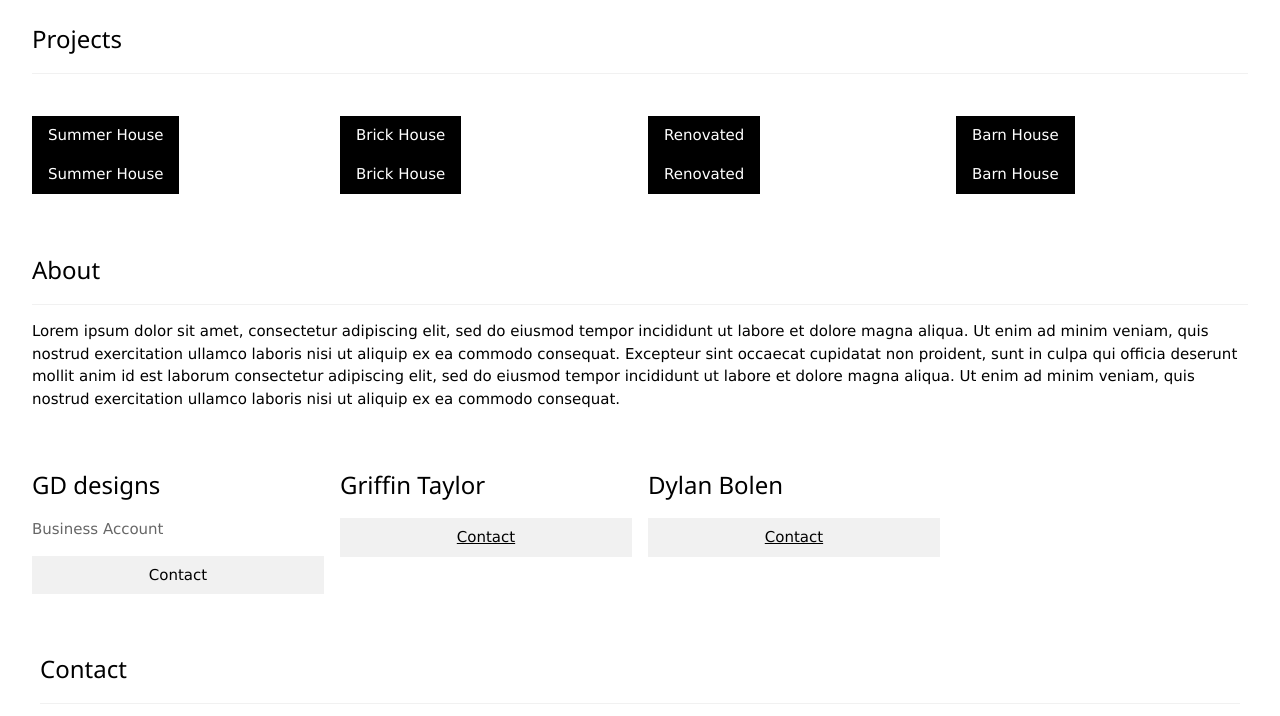
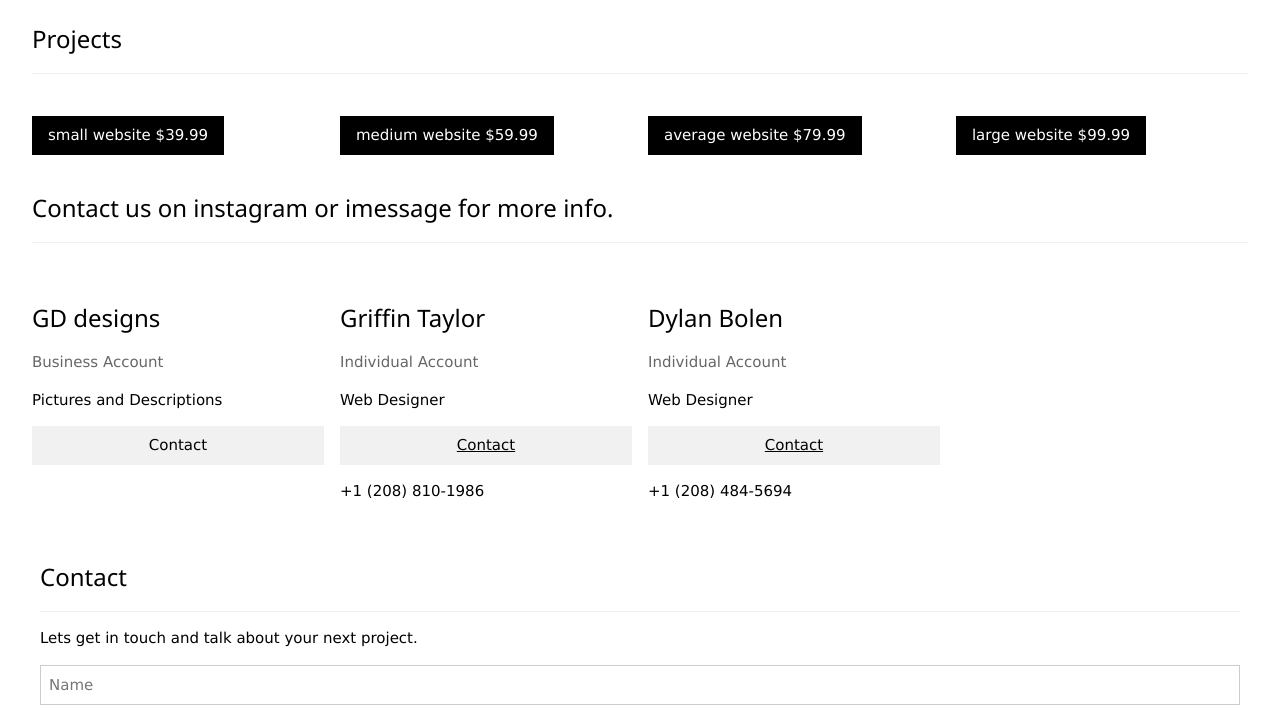
Before and after one commit to GDdesigns1/GD, a plain HTML site: page index.html in a window 1280 px wide. Shown: the part 68-784 px from the top of the page. Drawn offline with nearby package versions, Linux system fonts and the light colour scheme.

Commit message:
Update index.html

```diff
--- a/index.html
+++ b/index.html
@@ -23,9 +23,9 @@
 
 <!-- Header -->
 <header class="w3-display-container w3-content w3-wide" style="max-width:1500px;" id="home">
-  <img class="w3-image" src="/w3images/architect.jpg" alt="Architecture" width="1500" height="800">
+  <img class="w3-image" src="logo.PNG" alt="Architecture" width="1500" height="800">
   <div class="w3-display-middle w3-margin-top w3-center">
-    <h1 class="w3-xxlarge w3-text-white"><span class="w3-padding w3-black w3-opacity-min"><b>BR</b></span> <span class="w3-hide-small w3-text-light-grey">Web Designers</span></h1>
+    <h1 class="w3-xxlarge w3-text-white"><span class="w3-padding w3-black w3-opacity-min"><b>GD designs</b></span> <span class="w3-hide-small w3-text-light-grey">Web Designers</span></h1>
   </div>
 </header>
 
@@ -38,65 +38,38 @@
   </div>
 
   <div class="w3-row-padding">
+
     <div class="w3-col l3 m6 w3-margin-bottom">
       <div class="w3-display-container">
-        <div class="w3-display-topleft w3-black w3-padding">Summer House</div>
-        <img src="/w3images/house5.jpg" alt="House" style="width:100%">
+        <div class="w3-display-topleft w3-black w3-padding">small website $39.99</div>
+       </div>
+
+    </div>
+    <div class="w3-col l3 m6 w3-margin-bottom">
+      <div class="w3-display-container">
+        <div class="w3-display-topleft w3-black w3-padding">medium website $59.99</div>
+
+
       </div>
     </div>
     <div class="w3-col l3 m6 w3-margin-bottom">
       <div class="w3-display-container">
-        <div class="w3-display-topleft w3-black w3-padding">Brick House</div>
-        <img src="/w3images/house2.jpg" alt="House" style="width:100%">
+        <div class="w3-display-topleft w3-black w3-padding">average website $79.99</div>
+
       </div>
     </div>
     <div class="w3-col l3 m6 w3-margin-bottom">
       <div class="w3-display-container">
-        <div class="w3-display-topleft w3-black w3-padding">Renovated</div>
-        <img src="/w3images/house3.jpg" alt="House" style="width:100%">
-      </div>
-    </div>
-    <div class="w3-col l3 m6 w3-margin-bottom">
-      <div class="w3-display-container">
-        <div class="w3-display-topleft w3-black w3-padding">Barn House</div>
-        <img src="/w3images/house4.jpg" alt="House" style="width:100%">
-      </div>
-    </div>
-  </div>
+        <div class="w3-display-topleft w3-black w3-padding">large website $99.99</div>
 
-  <div class="w3-row-padding">
-    <div class="w3-col l3 m6 w3-margin-bottom">
-      <div class="w3-display-container">
-        <div class="w3-display-topleft w3-black w3-padding">Summer House</div>
-        <img src="/w3images/house2.jpg" alt="House" style="width:99%">
-      </div>
-    </div>
-    <div class="w3-col l3 m6 w3-margin-bottom">
-      <div class="w3-display-container">
-        <div class="w3-display-topleft w3-black w3-padding">Brick House</div>
-        <img src="/w3images/house5.jpg" alt="House" style="width:99%">
-      </div>
-    </div>
-    <div class="w3-col l3 m6 w3-margin-bottom">
-      <div class="w3-display-container">
-        <div class="w3-display-topleft w3-black w3-padding">Renovated</div>
-        <img src="/w3images/house4.jpg" alt="House" style="width:99%">
-      </div>
-    </div>
-    <div class="w3-col l3 m6 w3-margin-bottom">
-      <div class="w3-display-container">
-        <div class="w3-display-topleft w3-black w3-padding">Barn House</div>
-        <img src="/w3images/house3.jpg" alt="House" style="width:99%">
       </div>
     </div>
   </div>
 
   <!-- About Section -->
   <div class="w3-container w3-padding-32" id="about">
-    <h3 class="w3-border-bottom w3-border-light-grey w3-padding-16">About</h3>
-    <p>Lorem ipsum dolor sit amet, consectetur adipiscing elit, sed do eiusmod tempor incididunt ut labore et dolore magna aliqua. Ut enim ad minim veniam, quis nostrud exercitation ullamco laboris nisi ut aliquip ex ea commodo consequat. Excepteur sint
-      occaecat cupidatat non proident, sunt in culpa qui officia deserunt mollit anim id est laborum consectetur adipiscing elit, sed do eiusmod tempor incididunt ut labore et dolore magna aliqua. Ut enim ad minim veniam, quis nostrud exercitation ullamco
-      laboris nisi ut aliquip ex ea commodo consequat.
+    <h3 class="w3-border-bottom w3-border-light-grey w3-padding-16">Contact us on instagram or imessage for more info.</h3>
+    <p>
     </p>
   </div>
 
@@ -105,22 +78,24 @@
 
       <h3>GD designs</h3>
       <p class="w3-opacity">Business Account</p>
-      <p></p>
+      <p>Pictures and Descriptions</p>
       <p><button class="w3-button w3-light-grey w3-block">Contact</button></p>
     </div>
     <div class="w3-col l3 m6 w3-margin-bottom">
 
       <h3>Griffin Taylor</h3>
-      <p class="w3-opacity"></p>
-      <p></p>
+      <p class="w3-opacity"> Individual Account</p>
+      <p>Web Designer</p>
       <p><a href="https://www.instagram.com/griffinnn.11?igsh=MTAwemRlZDBtZ3hmOA%3D%3D&utm_source=qr"><button class="w3-button w3-light-grey w3-block">Contact</button></a></p>
+      <P>+1 (208) 810-1986</P>
     </div>
     <div class="w3-col l3 m6 w3-margin-bottom">
 
       <h3>Dylan Bolen</h3>
-      <p class="w3-opacity"></p>
-      <p></p>
+      <p class="w3-opacity">Individual Account</p>
+      <p>Web Designer</p>
       <p><a href="https://www.instagram.com/dylann.bb5?igsh=MXR5b2xhejQwZmk0OA%3D%3D&utm_source=qr"><button class="w3-button w3-light-grey w3-block">Contact</button></a></p>
+      <p>+1 (208) 484-5694</p>
     </div>
 
 
@@ -139,19 +114,6 @@
     </form>
   </div>
 
-<!-- Image of location/map -->
-<div class="w3-container">
-  <img src="/w3images/map.jpg" class="w3-image" style="width:100%">
-</div>
-
-<!-- End page content -->
-</div>
-
-
-<!-- Footer -->
-<footer class="w3-center w3-black w3-padding-16">
-  <p>Powered by <a href="https://www.w3schools.com/w3css/default.asp" title="W3.CSS" target="_blank" class="w3-hover-text-green">w3.css</a></p>
-</footer>
 
 </body>
 </html>
```
